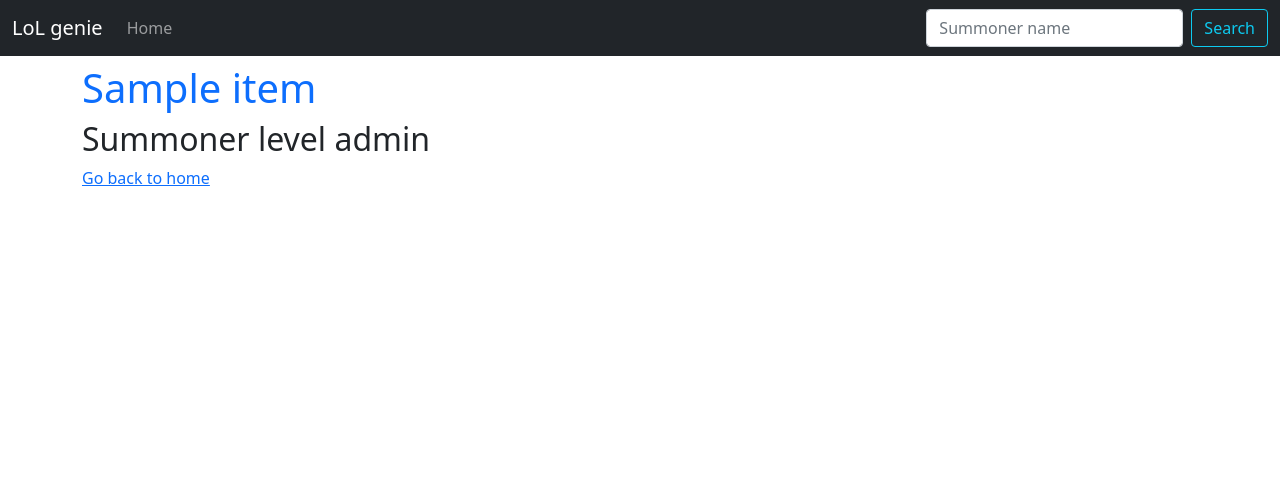
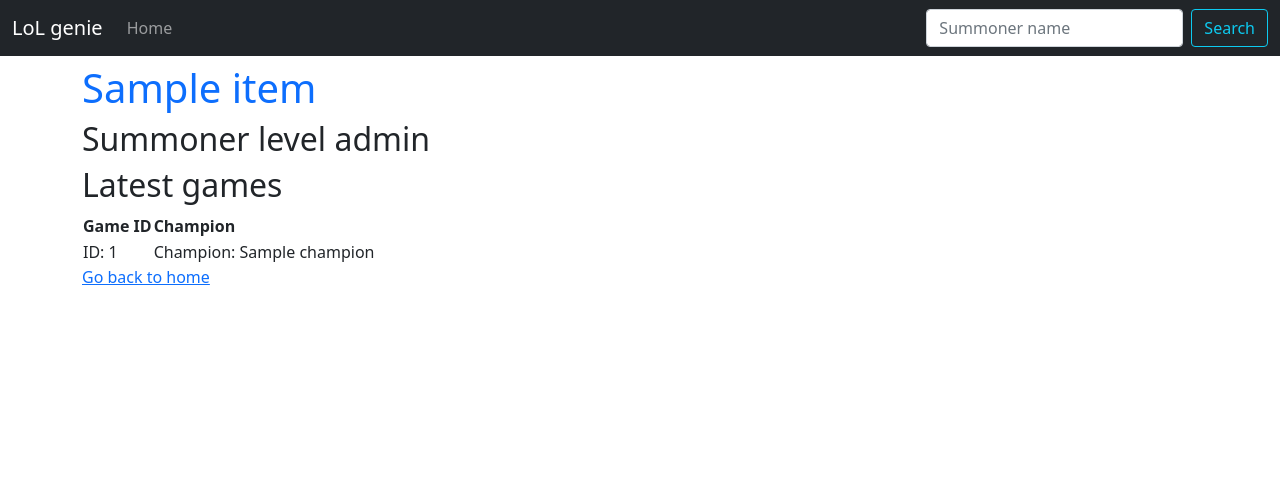
Before and after one commit to kevinrue/lolgenie, a FastAPI app: page /summoner/1 in a window 1280 px wide. Shown: the top 484 px of the page. Run offline with FastAPI, Linux system fonts and the light colour scheme; a database or web service that is not in the repository returns one stand-in record (values such as "Sample title"); data that the repository does not hold is empty.

Commit message:
query and display last 20 games

```diff
--- a/src/main.py
+++ b/src/main.py
@@ -38,12 +38,16 @@ def home(request: Request):
 @app.get("/summoner/{summoner}")
 def summoner_get(request: Request, summoner: str):
     context = common_context
-    query = riot.get_summoner_data("euw1", summoner, settings.api_key)
-    print(query)
+    # TODO: parameterize hard-coded region
+    summoner_data = riot.get_summoner_data("euw1", summoner, settings.api_key)
+    print(summoner_data)
+    last_games = riot.get_last_games("euw1", summoner_data['accountId'], settings.api_key, start_index = 0, end_index = 20)
+    print(last_games)
     context.update(
         {
             "request": request,
-            "query": query,
+            "summoner_data": summoner_data,
+            "last_games": last_games,
         }
     )
     return templates.TemplateResponse("summoner.html", context)
--- a/src/templates/summoner.html
+++ b/src/templates/summoner.html
@@ -2,7 +2,20 @@
 
 
 {% block content %}
-  <h1><span class="text-primary">{{query.name}}</span></h1>
-  <h2>Summoner level {{query.summonerLevel}}</h2>
+  <h1><span class="text-primary">{{summoner_data.name}}</span></h1>
+  <h2>Summoner level {{summoner_data.summonerLevel}}</h2>
+  <h2>Latest games</h2>
+  <table>
+    <tr>
+      <th>Game ID</th>
+      <th>Champion</th>
+    </tr>
+    {% for game in last_games['matches'] %}
+    <tr>
+      <td>ID: {{ game['gameId'] }}</td>
+      <td> Champion: {{ game['champion'] }}</td>
+    </tr>
+  {% endfor %}
+  </table>
   <a href="{{url_for('home')}}">Go back to home</a>
 {% endblock %}
```
Also changed, not shown: src/riot.py (+10 -0 lines).
